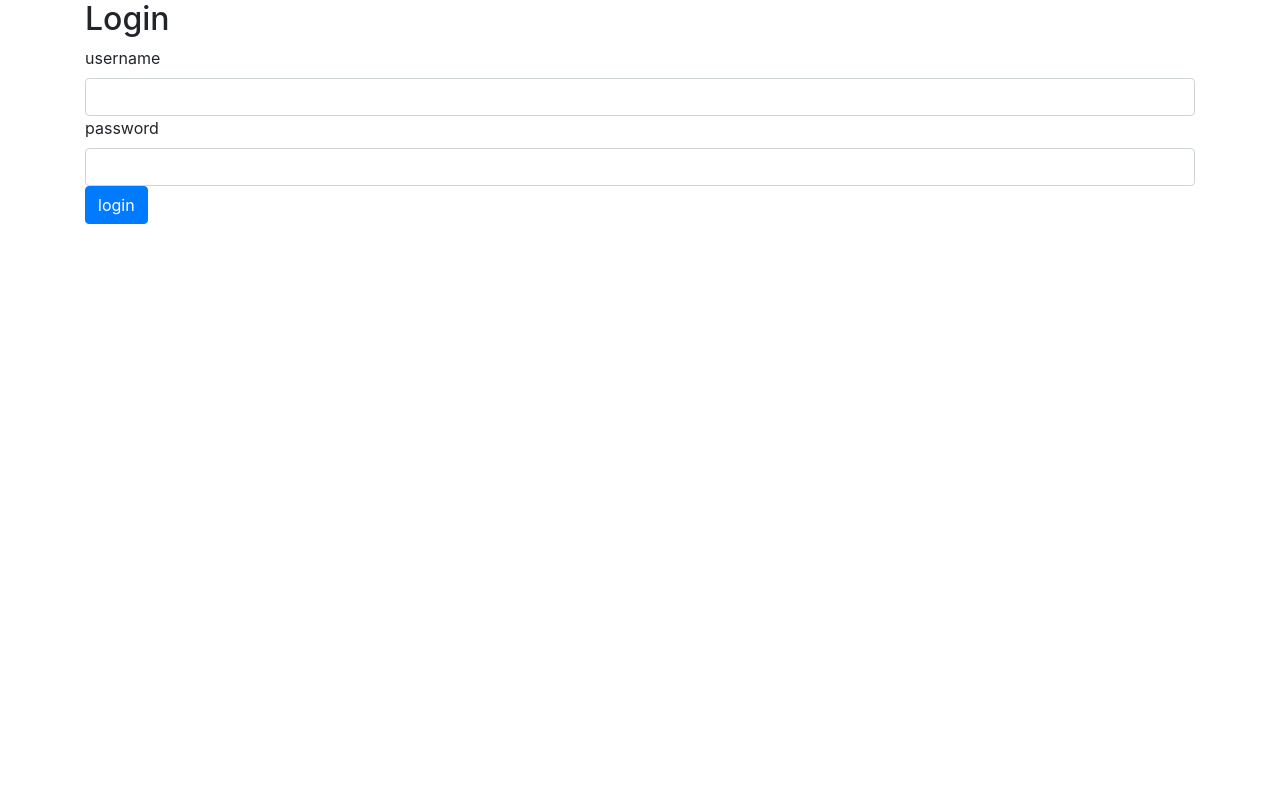
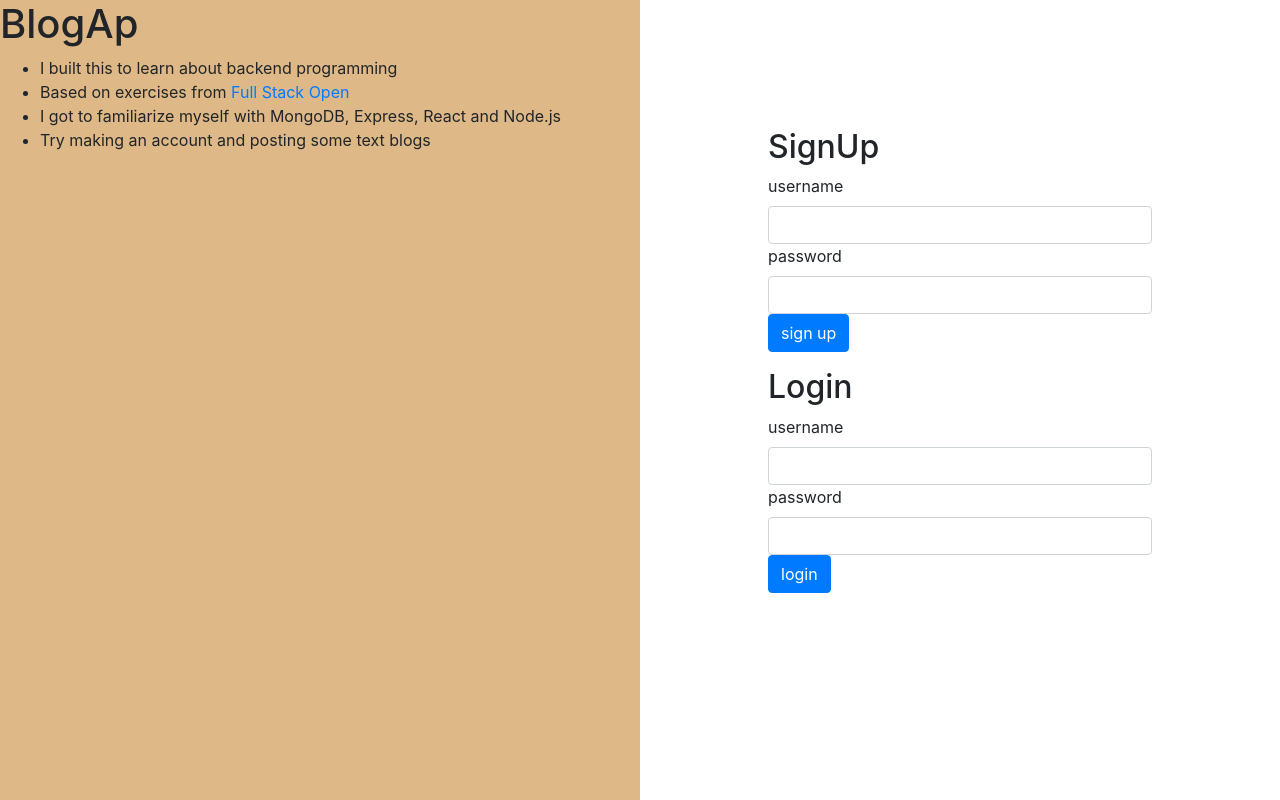
Before and after one commit to kong5000/blog-list-front, a React (Create React App) app: page / in a window 1280 px wide. Built offline with nearby package versions, Linux system fonts and the light colour scheme; no server answers.

Commit message:
Add a new home page screen and add sign up form to login component

```diff
--- a/src/App.css
+++ b/src/App.css
@@ -36,3 +36,19 @@
     transform: rotate(360deg);
   }
 }
+
+#homepage{
+  display: flex;
+}
+
+#homepage-welcome{
+  width: 50%;
+  height: 100vh;
+  background-color: burlywood;
+}
+
+#login{
+  width: 50%;
+  height: 100vh;
+  padding: 10%;
+}
--- a/src/App.js
+++ b/src/App.js
@@ -13,6 +13,7 @@ import Blog from './components/Blog'
 import Menu from './components/Menu'
 import usersService from './services/users'
 import { BrowserRouter, Route } from 'react-router-dom'
+import HomePage from './components/HomePage';
 
 const App = (props) => {
 
@@ -51,8 +52,8 @@ const App = (props) => {
   }
 
   return (
-    <div className="container">
-      {props.user === null && <Login />}
+    <div>
+      {props.user === null && <HomePage />}
       {props.user !== null &&
         <div>
           <Togglable buttonLabel="new note">
--- /dev/null
+++ b/src/components/HomePage.js
@@ -0,0 +1,22 @@
+import React from 'react'
+import Login from './Login'
+
+const HomePage = () => {
+
+    return(
+        <div id="homepage">
+            <div id="homepage-welcome">
+                <h1>BlogAp</h1>
+                <ul class="site-info-list">
+                    <li class="site-info">I built this to learn about backend programming</li>
+                    <li class="site-info">Based on exercises from <a href="#">Full Stack Open</a></li>
+                    <li class="site-info">I got to familiarize myself with MongoDB, Express, React and Node.js</li>
+                    <li class="site-info">Try making an account and posting some text blogs</li>
+                </ul>
+            </div>
+            <Login/>
+        </div>
+    )
+}
+
+export default HomePage;
--- a/src/components/Login.js
+++ b/src/components/Login.js
@@ -10,8 +10,31 @@ const Login = (props) => {
         const passwordLogin = event.target.password.value
         props.login(usernameLogin, passwordLogin)
     }
+    const handleSignUp = (event) => {
+        event.preventDefault()
+        const usernameSignUp = event.target.username.value
+        const passwordSignUp = event.target.password.value
+    }
     return (
-        <div>
+        <div id="login">
+            <h2>SignUp</h2>
+            <Form onSubmit={handleSignUp}>
+                <Form.Group>
+                    <Form.Label>username</Form.Label>
+                    <Form.Control
+                        type="text"
+                        name="username"
+                    />
+                    <Form.Label>password</Form.Label>
+                    <Form.Control
+                        type="password"
+                        name="password"
+                    />
+                    <Button variant="primary" type="submit">
+                        sign up
+                    </Button>
+                </Form.Group>
+            </Form>
             <h2>Login</h2>
             <Form onSubmit={handleLogin}>
                 <Form.Group>
@@ -25,7 +48,7 @@ const Login = (props) => {
                         type="password"
                         name="password"
                     />
-                    <Button variant="primary" type ="submit">
+                    <Button variant="primary" type="submit">
                         login
                     </Button>
                 </Form.Group>
```
